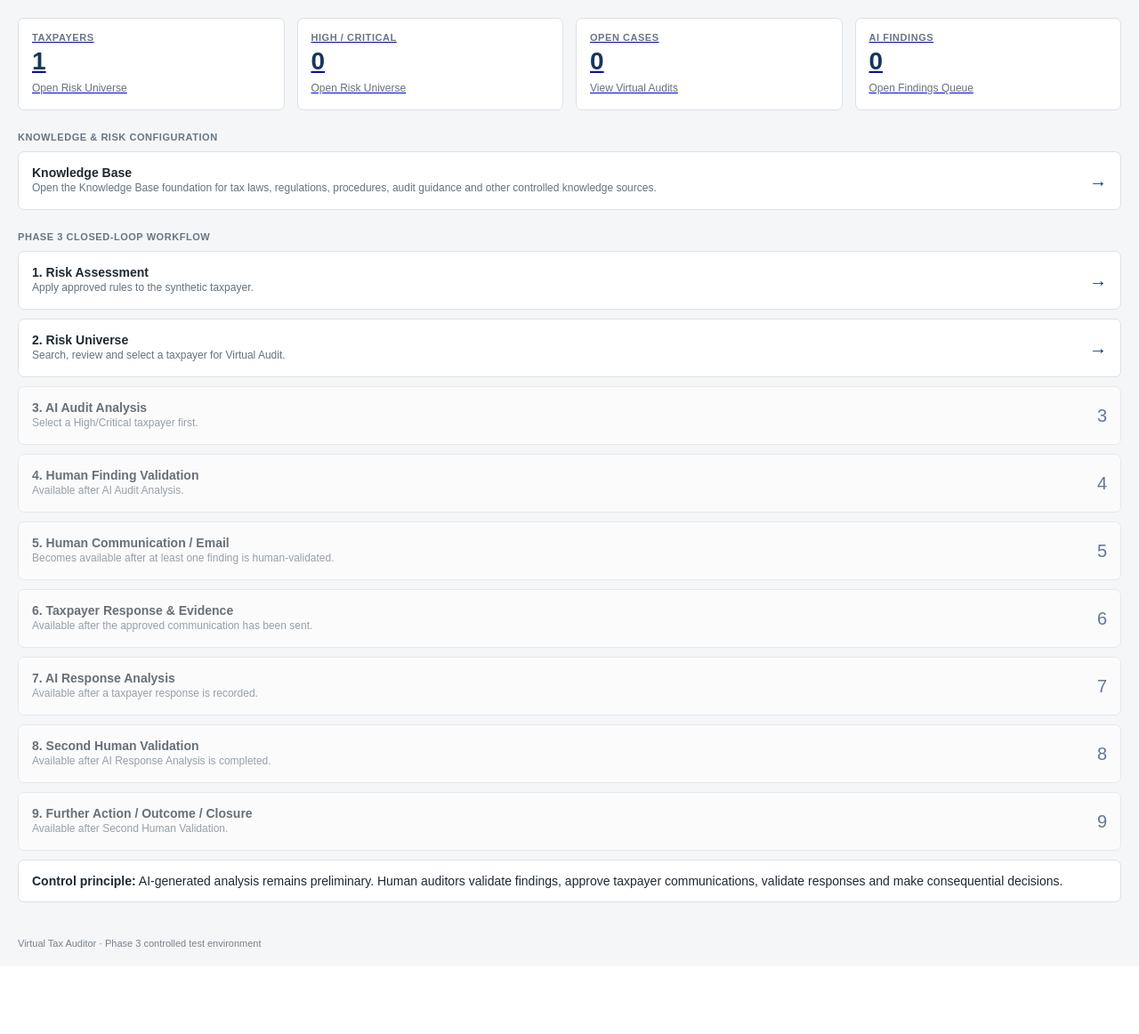
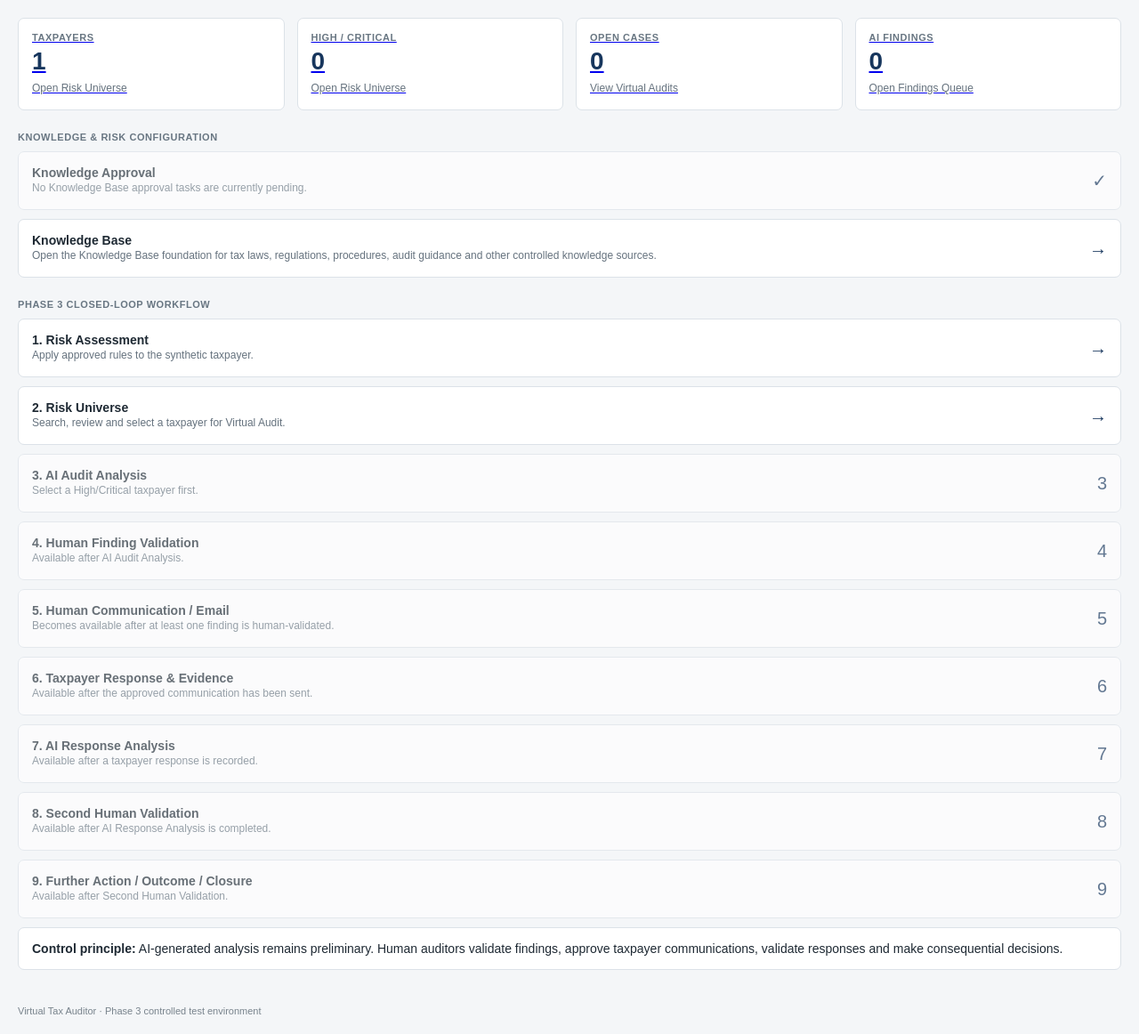
Before and after one commit to Jackug/virtual-tax-auditor-phase3, a Flask app: page /tasks in a window 1280 px wide. Shown: the part 123-1285 px from the top of the page at 89% size. Before the commit the page ends 1187 px from the top, so only its background shows below. Run offline with Flask 3, Linux system fonts and the light colour scheme; the visitor is signed in with stand-in values (Sample User, id 1); data comes from the database, SQL or seed files in the repository; data that the repository does not hold is empty.

Commit message:
Update tasks.html
NEW

```diff
--- a/templates/tasks.html
+++ b/templates/tasks.html
@@ -1,5 +1,6 @@
 {% extends 'base.html' %}
 {% block content %}
+
 <div class="grid">
   <a class="card" href="{{ url_for('risk_universe') }}">
     <div class="label">Taxpayers</div>
@@ -26,194 +27,422 @@
   </a>
 </div>
 
+
 <h3 class="section-title">Knowledge & Risk Configuration</h3>
 
+
+<!-- ========================================================= -->
+<!-- KNOWLEDGE APPROVAL TASK                                   -->
+<!-- ========================================================= -->
+
+{% if counts.knowledge_pending > 0 %}
+
+<a class="task"
+   href="{{ url_for('knowledge_approval_queue') }}"
+   style="border-left: 6px solid #c0392b;">
+
+  <div>
+    <b>
+      Knowledge Approval Task — {{ counts.knowledge_pending }} Pending
+    </b>
+
+    <div class="muted">
+      {{ counts.knowledge_pending }}
+      Knowledge Base document version{{ 's' if counts.knowledge_pending != 1 else '' }}
+      require{{ '' if counts.knowledge_pending != 1 else 's' }}
+      human review and approval before becoming approved knowledge.
+    </div>
+  </div>
+
+  <div class="arrow">
+    Review →
+  </div>
+
+</a>
+
+{% else %}
+
+<div class="task" style="opacity:.65">
+
+  <div>
+    <b>Knowledge Approval</b>
+
+    <div class="muted">
+      No Knowledge Base approval tasks are currently pending.
+    </div>
+  </div>
+
+  <div class="arrow">
+    ✓
+  </div>
+
+</div>
+
+{% endif %}
+
+
+<!-- ========================================================= -->
+<!-- KNOWLEDGE BASE                                           -->
+<!-- ========================================================= -->
+
 <a class="task" href="{{ url_for('knowledge_base') }}">
+
   <div>
     <b>Knowledge Base</b>
+
     <div class="muted">
-      Open the Knowledge Base foundation for tax laws, regulations, procedures,
-      audit guidance and other controlled knowledge sources.
+      Open the Knowledge Base foundation for tax laws, regulations,
+      procedures, audit guidance and other controlled knowledge sources.
     </div>
   </div>
+
   <div class="arrow">→</div>
+
 </a>
+
 
 <h3 class="section-title">Phase 3 closed-loop workflow</h3>
 
+
+<!-- ========================================================= -->
+<!-- 1. RISK ASSESSMENT                                       -->
+<!-- ========================================================= -->
+
 <a class="task" href="{{ url_for('risk_assessment') }}">
+
   <div>
     <b>1. Risk Assessment</b>
-    <div class="muted">Apply approved rules to the synthetic taxpayer.</div>
+
+    <div class="muted">
+      Apply approved rules to the synthetic taxpayer.
+    </div>
   </div>
+
   <div class="arrow">→</div>
+
 </a>
 
+
+<!-- ========================================================= -->
+<!-- 2. RISK UNIVERSE                                         -->
+<!-- ========================================================= -->
+
 <a class="task" href="{{ url_for('risk_universe') }}">
+
   <div>
     <b>2. Risk Universe</b>
-    <div class="muted">Search, review and select a taxpayer for Virtual Audit.</div>
+
+    <div class="muted">
+      Search, review and select a taxpayer for Virtual Audit.
+    </div>
   </div>
+
   <div class="arrow">→</div>
+
 </a>
 
+
+<!-- ========================================================= -->
+<!-- 3. AI AUDIT ANALYSIS                                     -->
+<!-- ========================================================= -->
+
 {% if workflow.case_id %}
+
 <a class="task" href="{{ url_for('case_detail',cid=workflow.case_id) }}">
+
   <div>
     <b>3. AI Audit Analysis</b>
-    <div class="muted">Open the active case and run the controlled analysis.</div>
+
+    <div class="muted">
+      Open the active case and run the controlled analysis.
+    </div>
   </div>
+
   <div class="arrow">→</div>
+
 </a>
+
 {% else %}
+
 <div class="task" style="opacity:.65">
+
   <div>
     <b>3. AI Audit Analysis</b>
-    <div class="muted">Select a High/Critical taxpayer first.</div>
+
+    <div class="muted">
+      Select a High/Critical taxpayer first.
+    </div>
   </div>
+
   <div class="arrow">3</div>
+
 </div>
+
 {% endif %}
 
+
+<!-- ========================================================= -->
+<!-- 4. HUMAN FINDING VALIDATION                               -->
+<!-- ========================================================= -->
+
 {% if workflow.case_id and workflow.analyzed %}
+
 <a class="task" href="{{ url_for('case_detail',cid=workflow.case_id) }}">
+
   <div>
     <b>4. Human Finding Validation</b>
-    <div class="muted">Review and validate AI-generated findings.</div>
+
+    <div class="muted">
+      Review and validate AI-generated findings.
+    </div>
   </div>
+
   <div class="arrow">→</div>
+
 </a>
+
 {% else %}
+
 <div class="task" style="opacity:.65">
+
   <div>
     <b>4. Human Finding Validation</b>
-    <div class="muted">Available after AI Audit Analysis.</div>
+
+    <div class="muted">
+      Available after AI Audit Analysis.
+    </div>
   </div>
+
   <div class="arrow">4</div>
+
 </div>
+
 {% endif %}
 
+
+<!-- ========================================================= -->
+<!-- 5. HUMAN COMMUNICATION / EMAIL                            -->
+<!-- ========================================================= -->
+
 {% if workflow.case_id and workflow.validated %}
+
 <a class="task" href="{{ url_for('case_communication',cid=workflow.case_id) }}">
+
   <div>
     <b>5. Human Communication / Email</b>
+
     <div class="muted">
       Review, edit, approve and send the taxpayer communication through Gmail.
     </div>
   </div>
+
   <div class="arrow">→</div>
+
 </a>
+
 {% else %}
+
 <div class="task" style="opacity:.65">
+
   <div>
     <b>5. Human Communication / Email</b>
+
     <div class="muted">
       Becomes available after at least one finding is human-validated.
     </div>
   </div>
+
   <div class="arrow">5</div>
+
 </div>
+
 {% endif %}
 
+
+<!-- ========================================================= -->
+<!-- 6. TAXPAYER RESPONSE & EVIDENCE                           -->
+<!-- ========================================================= -->
+
 {% if workflow.case_id and workflow.sent %}
+
 <a class="task" href="{{ url_for('response',cid=workflow.case_id) }}">
+
   <div>
     <b>6. Taxpayer Response & Evidence</b>
+
     <div class="muted">
       Record the taxpayer explanation and upload supporting evidence.
     </div>
   </div>
+
   <div class="arrow">→</div>
+
 </a>
+
 {% else %}
+
 <div class="task" style="opacity:.65">
+
   <div>
     <b>6. Taxpayer Response & Evidence</b>
+
     <div class="muted">
       Available after the approved communication has been sent.
     </div>
   </div>
+
   <div class="arrow">6</div>
+
 </div>
+
 {% endif %}
 
+
+<!-- ========================================================= -->
+<!-- 7. AI RESPONSE ANALYSIS                                   -->
+<!-- ========================================================= -->
+
 {% if workflow.case_id and workflow.response %}
+
 <a class="task" href="{{ url_for('response_analysis',cid=workflow.case_id) }}">
+
   <div>
     <b>7. AI Response Analysis</b>
+
     <div class="muted">
       Compare the taxpayer response and evidence against the original validated finding.
     </div>
   </div>
+
   <div class="arrow">→</div>
+
 </a>
+
 {% else %}
+
 <div class="task" style="opacity:.65">
+
   <div>
     <b>7. AI Response Analysis</b>
+
     <div class="muted">
       Available after a taxpayer response is recorded.
     </div>
   </div>
+
   <div class="arrow">7</div>
+
 </div>
+
 {% endif %}
 
+
+<!-- ========================================================= -->
+<!-- 8. SECOND HUMAN VALIDATION                                -->
+<!-- ========================================================= -->
+
 {% if workflow.case_id and workflow.response_analysis %}
-<a class="task" href="{{ url_for('case_detail',cid=workflow.case_id) }}#second-validation">
+
+<a class="task"
+   href="{{ url_for('case_detail',cid=workflow.case_id) }}#second-validation">
+
   <div>
     <b>8. Second Human Validation</b>
+
     <div class="muted">
       Review the AI response analysis and decide whether the finding is resolved,
       needs more evidence, or requires further action.
     </div>
   </div>
+
   <div class="arrow">→</div>
+
 </a>
+
 {% else %}
+
 <div class="task" style="opacity:.65">
+
   <div>
     <b>8. Second Human Validation</b>
+
     <div class="muted">
       Available after AI Response Analysis is completed.
     </div>
   </div>
+
   <div class="arrow">8</div>
+
 </div>
+
 {% endif %}
 
+
+<!-- ========================================================= -->
+<!-- 9. FURTHER ACTION / OUTCOME / CLOSURE                     -->
+<!-- ========================================================= -->
+
 {% if workflow.case_id and workflow.second_validation %}
-<a class="task" href="{{ url_for('case_detail',cid=workflow.case_id) }}#further-action">
+
+<a class="task"
+   href="{{ url_for('case_detail',cid=workflow.case_id) }}#further-action">
+
   <div>
     <b>9. Further Action / Outcome / Closure</b>
+
     <div class="muted">
       Continue the controlled loop for unresolved findings or record the authorised audit outcome.
     </div>
   </div>
+
   <div class="arrow">→</div>
+
 </a>
+
 {% else %}
+
 <div class="task" style="opacity:.65">
+
   <div>
     <b>9. Further Action / Outcome / Closure</b>
+
     <div class="muted">
       Available after Second Human Validation.
     </div>
   </div>
+
   <div class="arrow">9</div>
+
 </div>
+
 {% endif %}
 
+
+<!-- ========================================================= -->
+<!-- CURRENT CASE / CONTROL PRINCIPLE                          -->
+<!-- ========================================================= -->
+
 {% if workflow.case_id %}
+
 <div class="notice">
-  <b>Current case:</b> {{ workflow.case_ref }}.
+
+  <b>Current case:</b>
+  {{ workflow.case_ref }}.
+
   Open the active case above to continue from the first incomplete stage.
+
 </div>
+
 {% else %}
+
 <div class="notice">
+
   <b>Control principle:</b>
   AI-generated analysis remains preliminary. Human auditors validate findings,
   approve taxpayer communications, validate responses and make consequential decisions.
+
 </div>
+
 {% endif %}
+
 {% endblock %}
```
